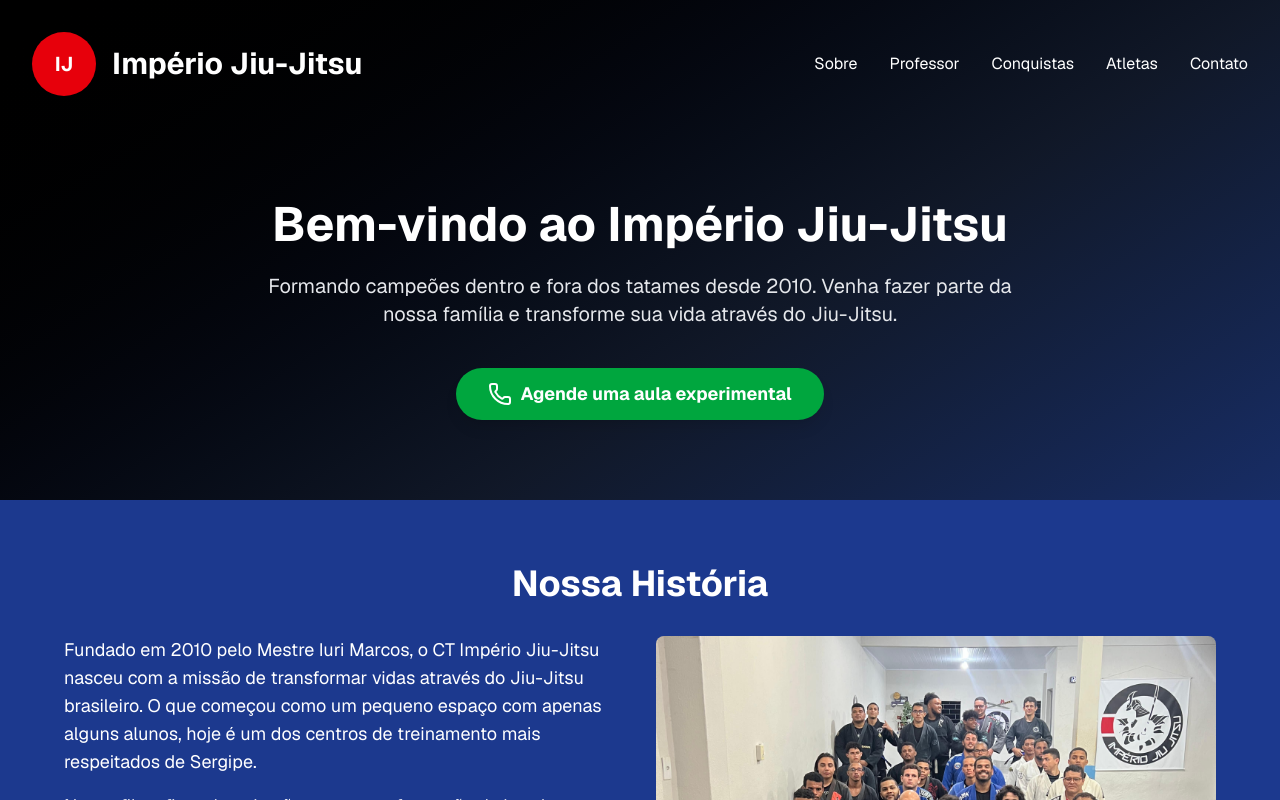
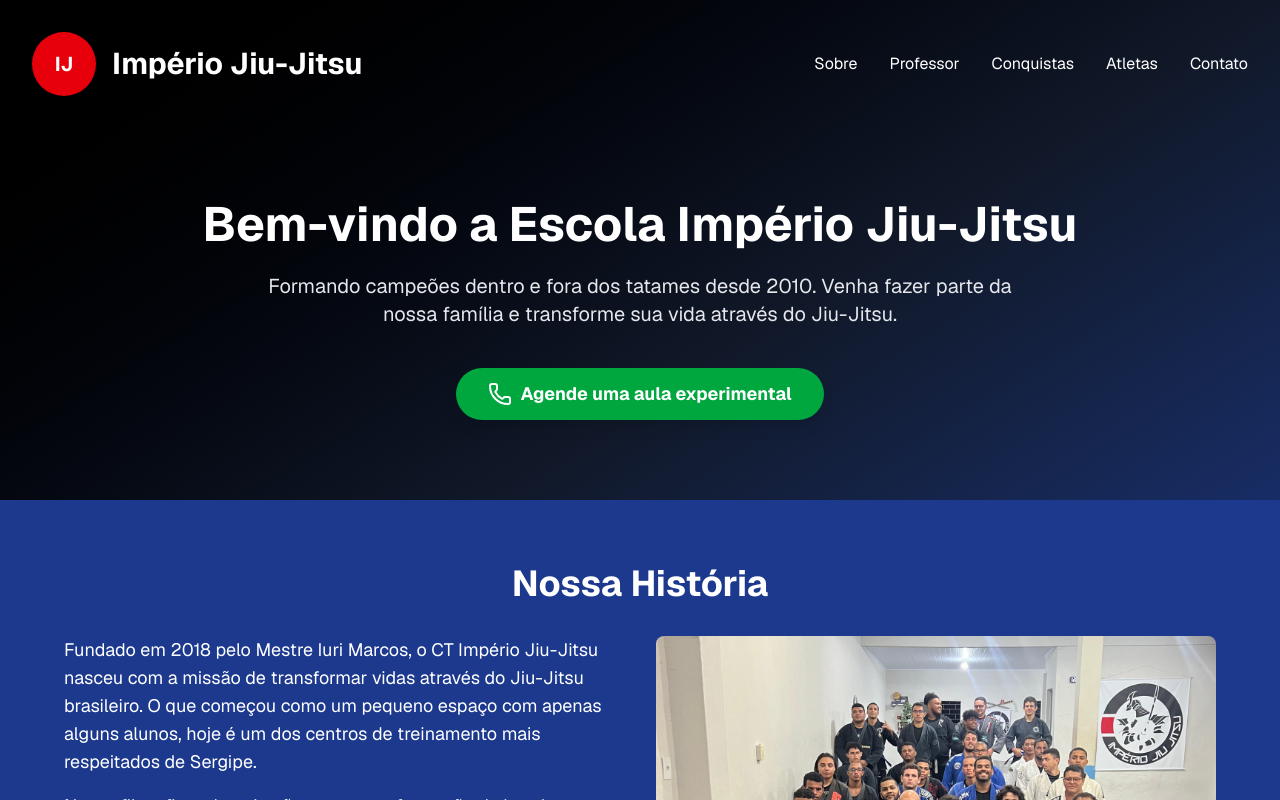
Before and after one commit to felpsouz/imperioBjj, a Next.js app: page / in a window 1280 px wide. Shown: the top 800 px of the page. Built offline with nearby package versions, Linux system fonts and the light colour scheme.

Commit message:
Edit text
atualizações textuais junto ao cliente

```diff
--- a/src/app/page.tsx
+++ b/src/app/page.tsx
@@ -60,7 +60,6 @@ const MobileMenu = ({ isOpen, toggleMenu }: { isOpen: boolean; toggleMenu: () =>
         <a href="#sobre" className="text-white text-xl hover:text-blue-300 transition-colors" onClick={toggleMenu}>Sobre</a>
         <a href="#professor" className="text-white text-xl hover:text-blue-300 transition-colors" onClick={toggleMenu}>Professor</a>
         <a href="#conquistas" className="text-white text-xl hover:text-blue-300 transition-colors" onClick={toggleMenu}>Conquistas</a>
-        <a href="#atletas" className="text-white text-xl hover:text-blue-300 transition-colors" onClick={toggleMenu}>Atletas</a>
         <a href="#contato" className="text-white text-xl hover:text-blue-300 transition-colors" onClick={toggleMenu}>Contato</a>
       </nav>
     </div>
@@ -75,7 +74,7 @@ const HeroSection = () => {
 
   return (
     <section className="px-4 py-20 sm:px-6 lg:px-8 flex flex-col items-center justify-center text-center">
-      <h2 className="text-5xl font-bold mb-6 text-white">Bem-vindo ao Império Jiu-Jitsu</h2>
+      <h2 className="text-5xl font-bold mb-6 text-white">Bem-vindo a Escola Império Jiu-Jitsu</h2>
       <p className="text-xl max-w-3xl mb-10 text-gray-200">
         Formando campeões dentro e fora dos tatames desde 2010.
         Venha fazer parte da nossa família e transforme sua vida através do Jiu-Jitsu.
@@ -260,7 +259,7 @@ const AboutSection = () => {
         <div className="flex flex-col md:flex-row gap-8">
           <div className="md:w-1/2 text-white">
             <p className="text-lg mb-4">
-              Fundado em 2010 pelo Mestre Iuri Marcos, o CT Império Jiu-Jitsu nasceu com a missão de transformar vidas através do Jiu-Jitsu brasileiro. O que começou como um pequeno espaço com apenas alguns alunos, hoje é um dos centros de treinamento mais respeitados de Sergipe.
+              Fundado em 2018 pelo Mestre Iuri Marcos, o CT Império Jiu-Jitsu nasceu com a missão de transformar vidas através do Jiu-Jitsu brasileiro. O que começou como um pequeno espaço com apenas alguns alunos, hoje é um dos centros de treinamento mais respeitados de Sergipe.
             </p>
             <p className="text-lg mb-4">
               Nossa filosofia se baseia não apenas na formação de lutadores, mas também de cidadãos. Acreditamos que o Jiu-Jitsu é muito mais que uma arte marcial, é um caminho para o desenvolvimento físico, mental e espiritual.
@@ -344,7 +343,7 @@ const ContactSection = () => {
     </div>
     <div className="text-left text-black">
       <p className="mb-4">
-        Av. Rosemary Vieira de Jesus, 39 - Marcos Freire II<br />
+        Av. José Carlos Magno França, 41 - Marcos Freire II<br />
         Nossa Senhora do Socorro - SE<br />
         CEP: 49160-000
       </p>
```
